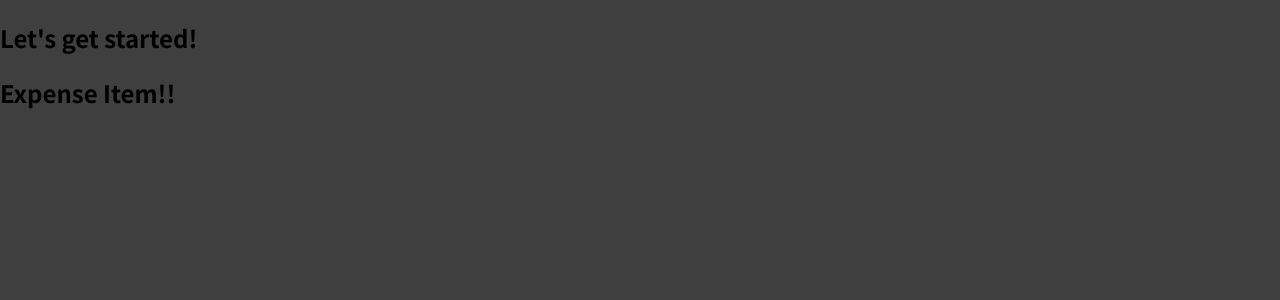
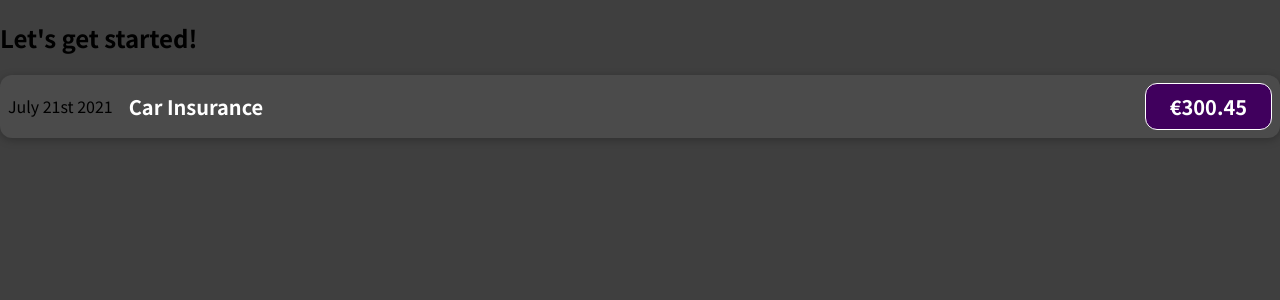
Before and after one commit to MarioSamperi75/React-Complete-Guide, a JavaScript app: page / in a window 1280 px wide. Shown: the top 300 px of the page. Built offline with nearby package versions, Linux system fonts and the light colour scheme.

Commit message:
modifing and styling ExpenseItem component

```diff
--- /dev/null
+++ b/src/components/ExpenseItem.css
@@ -0,0 +1,56 @@
+.expense-item {
+  display: flex;
+  justify-content: space-between;
+  align-items: center;
+  box-shadow: 0 2px 8px rgba(0, 0, 0, 0.25);
+  padding: 0.5rem;
+  margin: 1rem 0;
+  border-radius: 12px;
+  background-color: #4b4b4b;
+}
+
+.expense-item__description {
+  display: flex;
+  flex-direction: column;
+  gap: 1rem;
+  align-items: flex-end;
+  flex-flow: column-reverse;
+  justify-content: flex-start;
+  flex: 1;
+}
+
+.expense-item h2 {
+  color: #3a3a3a;
+  font-size: 1rem;
+  flex: 1;
+  margin: 0 1rem;
+  color: white;
+}
+
+.expense-item__price {
+  font-size: 1rem;
+  font-weight: bold;
+  color: white;
+  background-color: #40005d;
+  border: 1px solid white;
+  padding: 0.5rem;
+  border-radius: 12px;
+}
+
+@media (min-width: 580px) {
+  .expense-item__description {
+    flex-direction: row;
+    align-items: center;
+    justify-content: flex-start;
+    flex: 1;
+  }
+
+  .expense-item__description h2 {
+    font-size: 1.25rem;
+  }
+
+  .expense-item__price {
+    font-size: 1.25rem;
+    padding: 0.5rem 1.5rem;
+  }
+}
--- a/src/components/ExpenseItem.js
+++ b/src/components/ExpenseItem.js
@@ -1,5 +1,15 @@
+import "./ExpenseItem.css";
+
 function ExpenseItem() {
-  return <h2>Expense Item!!</h2>;
+  return (
+    <div className="expense-item">
+      <div>July 21st 2021</div>
+      <div className="expense-item__description">
+        <h2>Car Insurance</h2>
+        <div className="expense-item__price">€300.45</div>
+      </div>
+    </div>
+  );
 }
 
 export default ExpenseItem;
```
Also changed, not shown: 1 other file (tests, documents, lock files or other folders).
